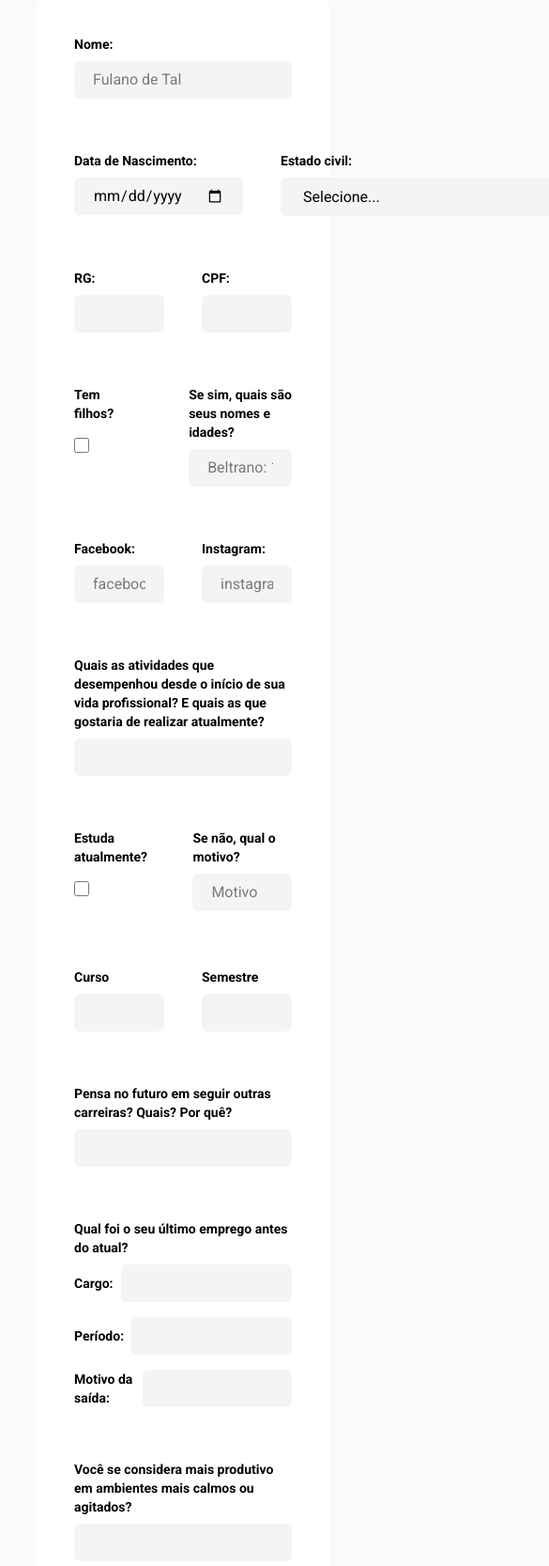
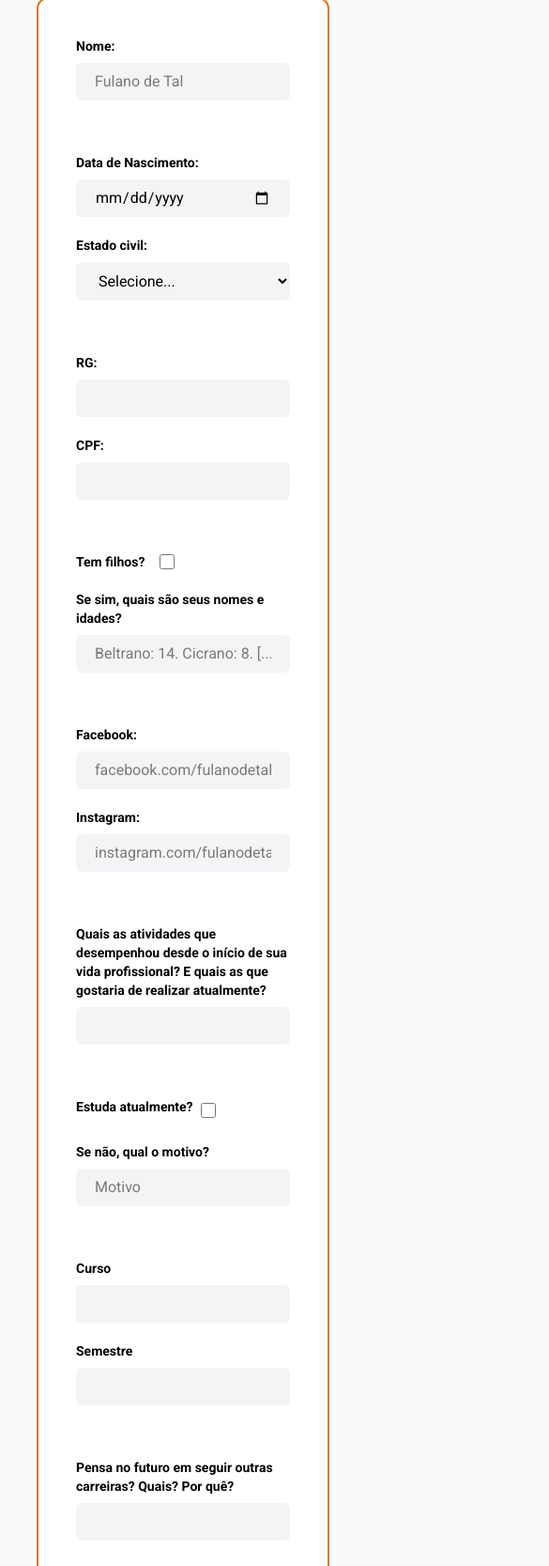
Before and after one commit to dev-ouyama/forms-servipar, a website: page form-servipar-2/src/index.html in a window 390 px wide. Shown: the part 333-2000 px from the top of the page at 94% size, 585 px wide, since content can reach past the window. Drawn offline with Linux system fonts and the light colour scheme.

Commit message:
ajustes mobile em todos os forms:   - removidas todas as instâncias de `w-fit` por `w-full md:w-auto`   - inputs de duas colunas ajustados para -> `flex flex-col md:flex-row gap-y-5 gap-x-10 w-full md:w-auto`

```diff
--- a/form-servipar-2/src/index.html
+++ b/form-servipar-2/src/index.html
@@ -14,6 +14,7 @@
 
     <link href="./output.css" rel="stylesheet" />
   </head>
+
   <body class="bg-gray-50 flex flex-col items-center">
     <header class="w-full flex flex-col items-center">
       <img
@@ -28,7 +29,9 @@
         Entrevista Auto Aplicada
       </h1>
     </header>
-    <main class="bg-white rounded-xl block w-[80%] p-10">
+    <main
+      class="bg-white mb-20 border-2 border-secondary rounded-xl block w-[80%] p-10"
+    >
       <!-- PABLO, MUDAR  AQUI!-->
       <form
         action=""
@@ -46,8 +49,10 @@
           />
         </div>
 
-        <div class="flex justify-around gap-x-10">
-          <div class="flex flex-col w-fit">
+        <div
+          class="flex flex-col md:flex-row gap-y-5 gap-x-10 w-full md:w-auto"
+        >
+          <div class="flex flex-col w-full md:w-auto">
             <label for="nasc" class="text-sm font-bold mb-2"
               >Data de Nascimento:</label
             >
@@ -55,11 +60,11 @@
               required
               type="date"
               id="nasc"
-              class="px-5 py-2 w-full bg-gray-100 rounded-md focus-within:outline-primary text-base font-body"
+              class="px-5 py-2 w-full md:w-auto bg-gray-100 rounded-md focus-within:outline-primary text-base font-body"
             />
           </div>
 
-          <div class="flex flex-col w-full">
+          <div class="flex flex-col w-full md:w-auto">
             <label for="civil" class="text-sm font-bold mb-2"
               >Estado civil:</label
             >
@@ -68,7 +73,7 @@
               name="civil"
               id="civil"
               placeholder="select"
-              class="px-5 py-[.6rem] w-sm bg-gray-100 focus-within:outline-primary rounded-md text-base font-body"
+              class="px-5 py-[.6rem] bg-gray-100 focus-within:outline-primary rounded-md text-base font-body"
             >
               <option selected>Selecione...</option>
               <option>Solteiro(a)</option>
@@ -80,7 +85,7 @@
           </div>
         </div>
 
-        <div class="flex justify-around gap-x-10">
+        <div class="flex flex-col md:flex-row gap-y-5 justify-between gap-x-10">
           <div class="flex flex-col w-full">
             <label for="rg" class="text-sm font-bold mb-2">RG:</label>
             <input
@@ -102,9 +107,9 @@
           </div>
         </div>
 
-        <div class="flex justify-between gap-20">
-          <div class="flex w-[20%] gap-2 flex-col mb-5">
-            <label for="temFilho" class="text-sm font-bold mb-2"
+        <div class="flex flex-col md:flex-row gap-y-5 justify-between gap-20">
+          <div class="flex w-auto gap-2 items-center">
+            <label for="temFilho" class="text-sm font-bold mr-2"
               >Tem filhos?</label
             >
 
@@ -129,7 +134,7 @@
           </div>
         </div>
 
-        <div class="flex justify-between gap-10">
+        <div class="flex flex-col md:flex-row gap-y-5 justify-between gap-10">
           <div class="flex flex-col w-full">
             <label for="facebook" class="text-sm font-bold mb-2"
               >Facebook:</label
@@ -168,8 +173,8 @@
           />
         </div>
 
-        <div class="flex justify-between gap-20">
-          <div class="flex w-[20%] gap-2 flex-col mb-5">
+        <div class="flex flex-col md:flex-row justify-between gap-y-5 gap-x-20">
+          <div class="flex gap-2 flex-row items-center mr-2">
             <label for="estuda" class="text-sm font-bold mb-2"
               >Estuda atualmente?</label
             >
@@ -195,7 +200,7 @@
           </div>
         </div>
 
-        <div class="flex justify-between gap-x-10">
+        <div class="flex flex-col md:flex-row gap-y-5 justify-between gap-x-10">
           <div class="flex flex-col w-full">
             <label for="curso" class="text-sm font-bold mb-2">Curso</label>
             <input
@@ -232,41 +237,34 @@
         </div>
 
         <div class="flex flex-col w-full">
-          <label for="ultimoEmprego" class="text-sm font-bold mb-2"
-            >Qual foi o seu último emprego antes do atual?
+          <label for="ultimoEmprego" class="text-sm font-bold mb-2">
+            Qual foi o seu último local onde você prestou serviço?
           </label>
           <div id="ultimoEmprego" class="flex flex-col gap-4">
             <div class="flex items-center">
-              <label for="cargo" class="text-sm font-bold mr-2">Cargo:</label>
               <input
                 type="text"
                 id="cargo"
                 class="px-5 py-2 w-full bg-gray-100 focus-within:outline-primary rounded-md text-base font-body"
-                placeholder=""
+                placeholder="Cargo"
               />
             </div>
 
             <div class="flex items-center">
-              <label for="periodo" class="text-sm font-bold mr-2"
-                >Período:</label
-              >
               <input
                 type="text"
                 id="periodo"
                 class="px-5 py-2 w-full bg-gray-100 focus-within:outline-primary rounded-md text-base font-body"
-                placeholder=""
+                placeholder="Período"
               />
             </div>
 
             <div class="flex items-center">
-              <label for="motivoSaida" class="text-sm font-bold mr-2"
-                >Motivo da saída:</label
-              >
               <input
                 type="text"
                 id="motivoSaida"
                 class="px-5 py-2 w-full bg-gray-100 focus-within:outline-primary rounded-md text-base font-body"
-                placeholder=""
+                placeholder="Motivo da saída"
               />
             </div>
           </div>
@@ -531,13 +529,13 @@
         </div>
 
         <div class="flex">
-          <div class="flex flex-col w-fit">
-            <label for="nasc" class="text-sm font-bold mb-2">Data</label>
+          <div class="flex flex-col w-full md:w-auto">
+            <label for="dataAtual" class="text-sm font-bold mb-2">Data</label>
             <input
               required
               type="date"
-              id="nasc"
-              class="px-5 py-2 w-full bg-gray-100 rounded-md focus-within:outline-primary text-base font-body"
+              id="dataAtual"
+              class="px-5 py-2 w-full md:w-auto bg-gray-100 rounded-md focus-within:outline-primary text-base font-body"
             />
           </div>
         </div>
```
Also changed, not shown: form-ama/src/index.html (+4 -4 lines), form-servipar/src/index.html (+3 -3 lines), form-servipar-2/src/output.css.
